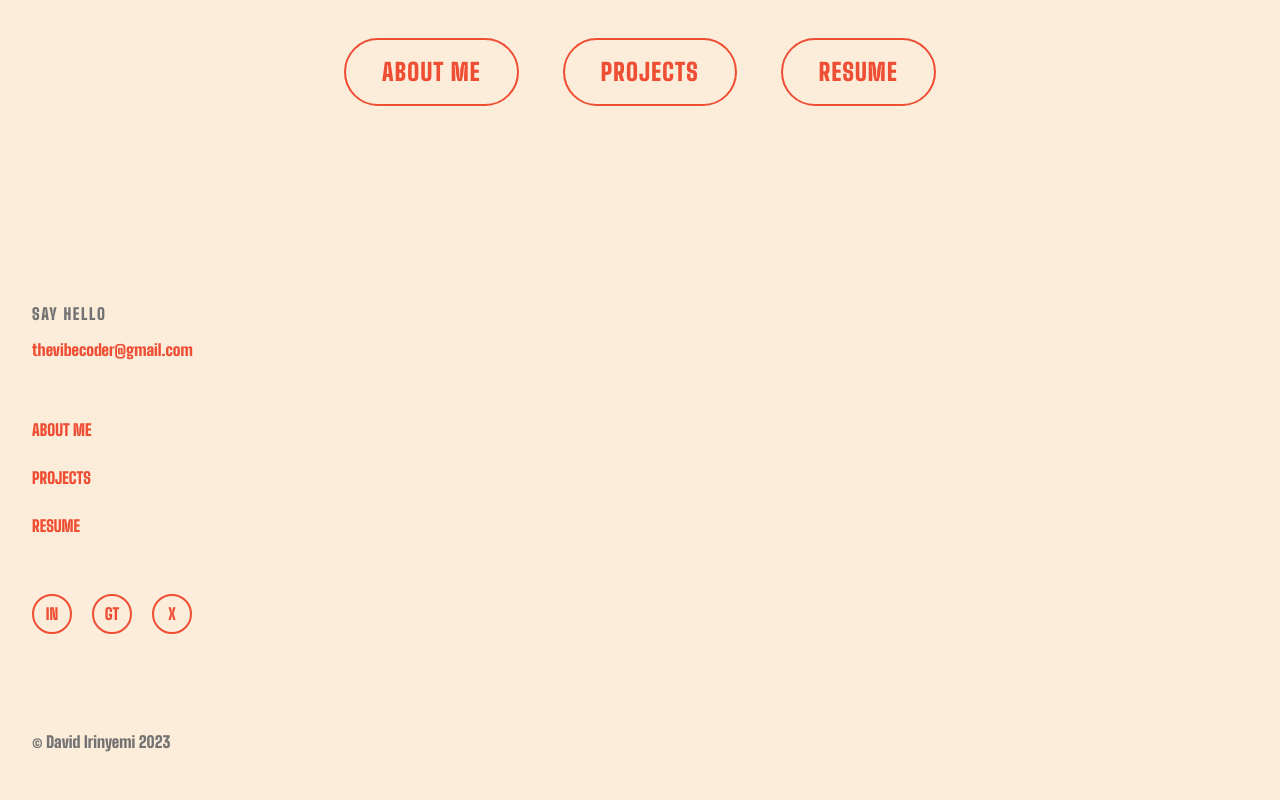
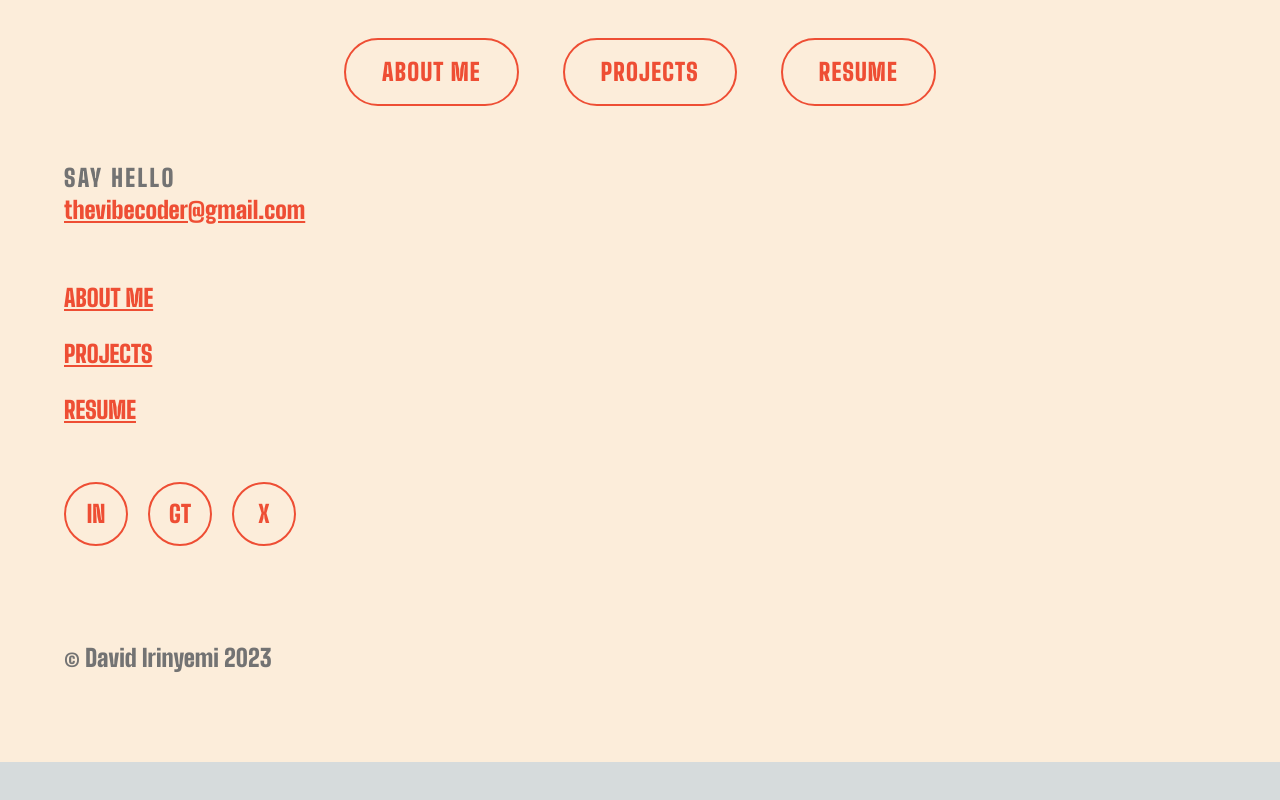
Before and after one commit to vibe-coder/david-irinyemi-portfolio-main, a Next.js app in the folder david-irinyemi-portfolio/david-irinyemi-portfolio/: page / in a window 1280 px wide. Shown: the part 1820-2620 px from the top of the page. After the commit the page ends 2582 px from the top, so only its background shows below. Built offline with nearby package versions, Linux system fonts and the light colour scheme.

Commit message:
Configured Footer for medium screen

```diff
--- a/david-irinyemi-portfolio/david-irinyemi-portfolio/src/app/Footer.jsx
+++ b/david-irinyemi-portfolio/david-irinyemi-portfolio/src/app/Footer.jsx
@@ -1,34 +1,28 @@
-import { Work_Sans } from 'next/font/google'
-
-const worksans = Work_Sans({
-  subsets: ['latin'],
-  // display: 'swap'
-})
 
 
 const Footer = () => {
   return(
-    <section className="px-8 pb-12 text-text-gray h-[80vh] flex items-end border-t-2 border-transparent bg-peach">
+    <section className="px-8 pb-12 text-text-gray h-[80vh] flex items-end border-t-2 border-transparent bg-peach md:h-[70vh] md:px-16">
       <div className='w-full'>
         <div>
-          <h1 className='font tracking-widest fon'>SAY HELLO</h1>
-          <p className='pt-3 text-burnt-orange'>thevibecoder@gmail.com</p>
+          <h1 className='tracking-widest md:text-2xl'>SAY HELLO</h1>
+          <a href="mailto:thevibecoder@gmail.com" className='pt-3 text-burnt-orange underline md:text-2xl animation duration-200 ease-in-out hover:text-text-gray'>thevibecoder@gmail.com</a>
         </div>
 
         <div className='pt-14 flex flex-col gap-6 text-burnt-orange'>
-          <a href="/About" className='font cursor-pointer'>ABOUT ME</a>
-          <p>PROJECTS</p>
-          <p>RESUME</p>
+          <a href="/About" className='font cursor-pointer md:text-2xl underline animation duration-200 ease-in-out hover:text-text-gray'>ABOUT ME</a>
+          <a href="/Project" className="md:text-2xl underline animation duration-200 ease-in-out hover:text-text-gray">PROJECTS</a>
+          <a className="md:text-2xl underline animation duration-200 ease-in-out hover:text-text-gray">RESUME</a>
         </div>
 
         <div className='flex gap-5 pt-14'>
-          <button className='border-2 border-burnt-orange text-burnt-orange  rounded-3xl h-10 w-10 font-bold'><a href='https://www.linkedin.com/in/david-irinyemi-395220162/' target='_blank' className='font-bold'>IN</a></button>
-          <button className='border-2 border-burnt-orange text-burnt-orange  rounded-3xl h-10 w-10 font-bold'><a href='https://github.com/vibe-coder' target='_blank' className='font-bold'>GT</a></button>
-          <button className='border-2 border-burnt-orange text-burnt-orange  rounded-3xl h-10 w-10 font-bold'><a href='https://twitter.com/vibe_coder' target='_blank' className='font-bold'>X</a></button>
+          <button className='border-2 border-burnt-orange text-burnt-orange rounded-3xl h-10 w-10 font-bold md:h-16 md:rounded-full md:w-16 md:text-2xl animation duration-200 ease-in-out hover:text-text-gray hover:border-text-gray'><a href='https://www.linkedin.com/in/david-irinyemi-395220162/' target='_blank' className='font-bold'>IN</a></button>
+          <button className='border-2 border-burnt-orange text-burnt-orange  rounded-3xl h-10 w-10 font-bold md:h-16 md:rounded-full md:w-16 md:text-2xl animation duration-200 ease-in-out hover:text-text-gray hover:border-text-gray'><a href='https://github.com/vibe-coder' target='_blank' className='font-bold'>GT</a></button>
+          <button className='border-2 border-burnt-orange text-burnt-orange  rounded-3xl h-10 w-10 font-bold md:h-16 md:rounded-full md:w-16 md:text-2xl animation duration-200 ease-in-out hover:text-text-gray hover:border-text-gray'><a href='https://twitter.com/vibe_coder' target='_blank' className='font-bold'>X</a></button>
         </div>
 
         <div className='pt-24 w-full mb-10'>
-          <p>© David Irinyemi 2023</p>
+          <p className="md:text-2xl">© David Irinyemi 2023</p>
         </div>
       </div>
     </section>
```
